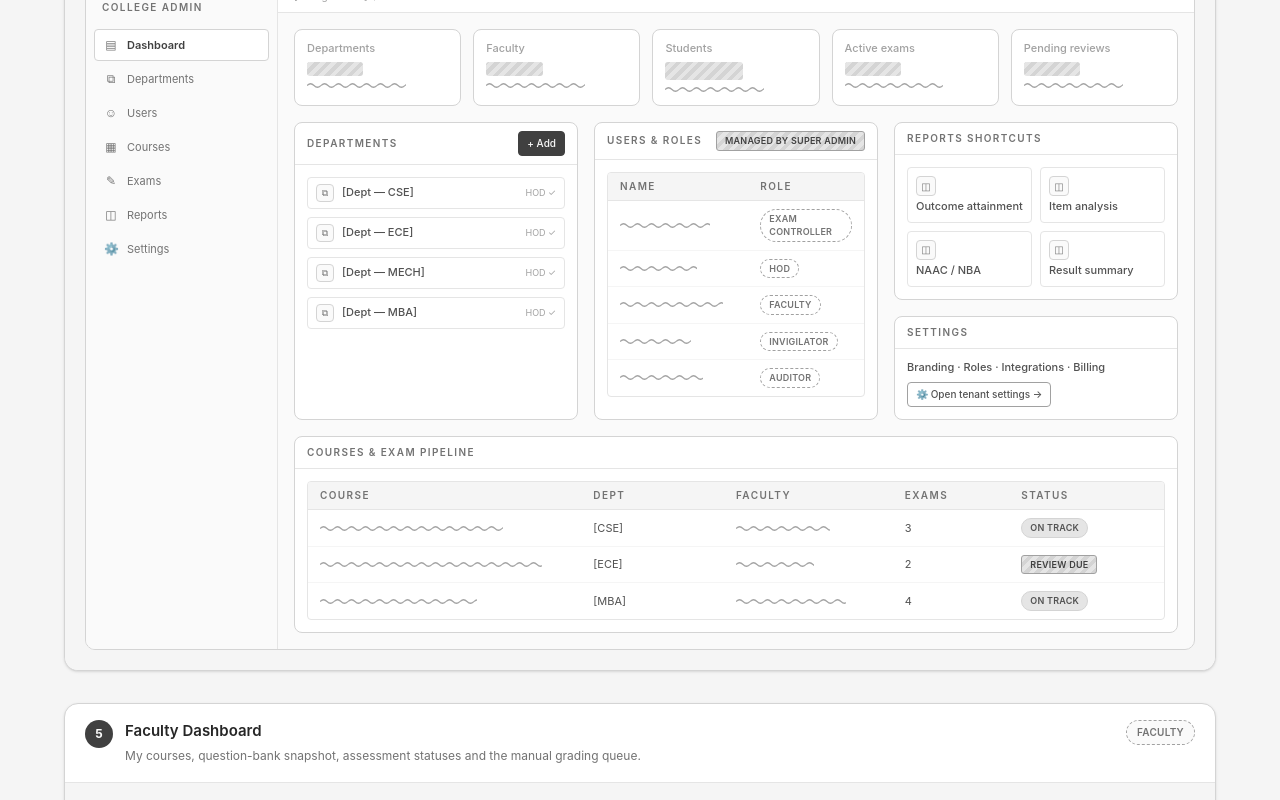
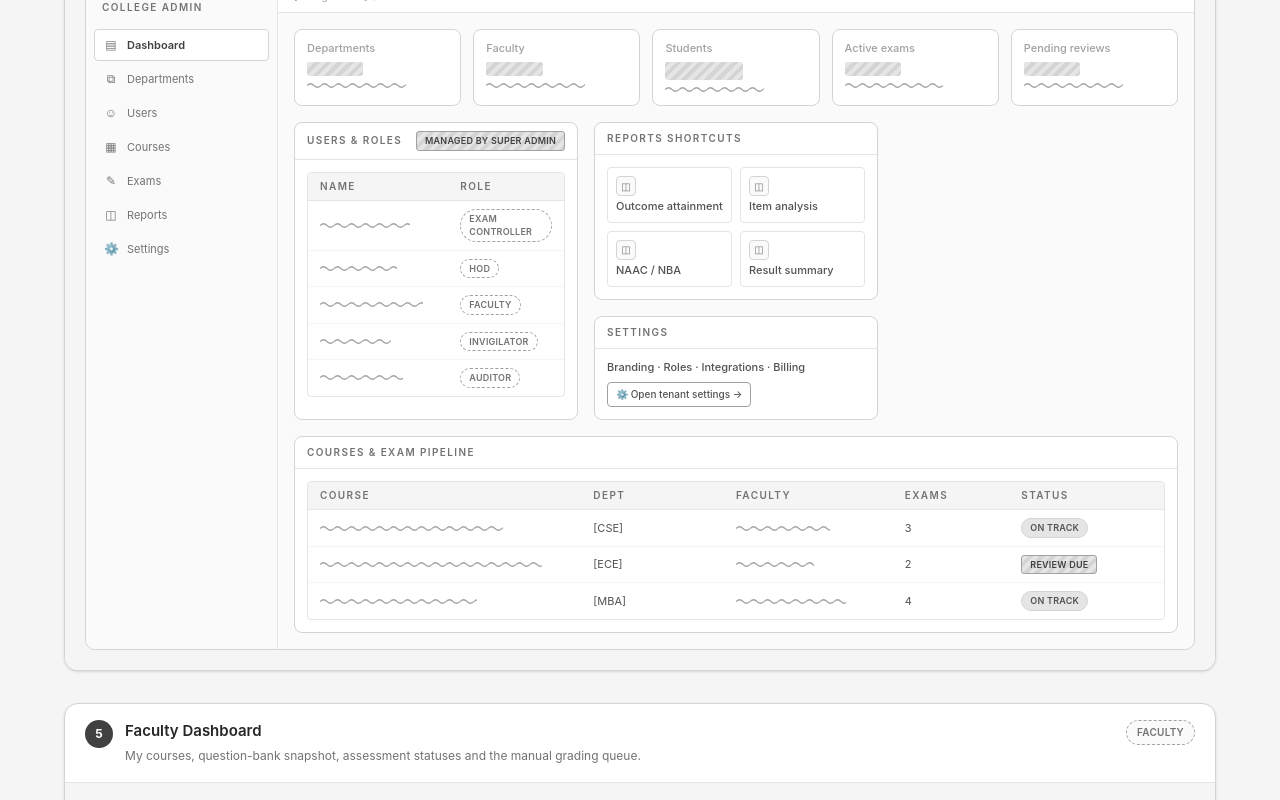
Before and after one commit to M4N0J-KUM4R/scholara, a Next.js app: page / in a window 1280 px wide. Shown: the part 4400-5200 px from the top of the page. Built offline with nearby package versions, Linux system fonts and the light colour scheme.

Commit message:
Remove college admin department management panel

```diff
--- a/components/wireframe/screens-part1.tsx
+++ b/components/wireframe/screens-part1.tsx
@@ -267,20 +267,6 @@ export function CollegeAdminScreen() {
       </div>
 
       <div className="grid grid-cols-3 gap-4">
-        <Panel title="Departments" action={<Btn size="sm">+ Add</Btn>}>
-          <div className="flex flex-col gap-2">
-            {["[Dept — CSE]", "[Dept — ECE]", "[Dept — MECH]", "[Dept — MBA]"].map((d) => (
-              <div key={d} className="flex items-center justify-between rounded border border-neutral-200 px-2 py-1.5">
-                <div className="flex items-center gap-2">
-                  <Icon glyph="⧉" size={18} />
-                  <Label>{d}</Label>
-                </div>
-                <span className="text-[9px] text-neutral-400">HOD ✓</span>
-              </div>
-            ))}
-          </div>
-        </Panel>
-
         <Panel
           title="Users & Roles"
           action={<Badge tone="hatch">Managed by Super Admin</Badge>}
```
